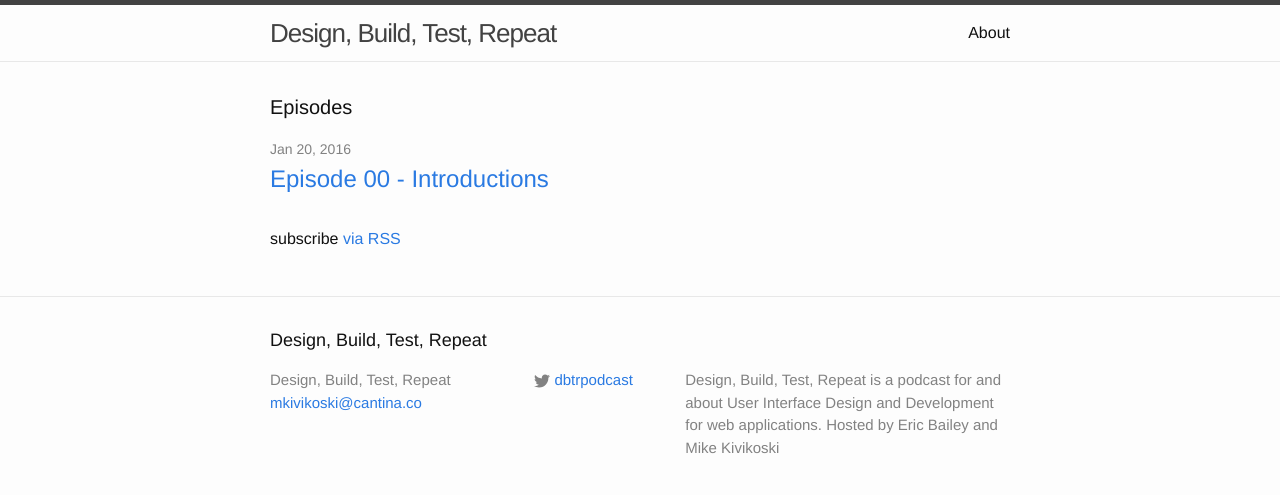
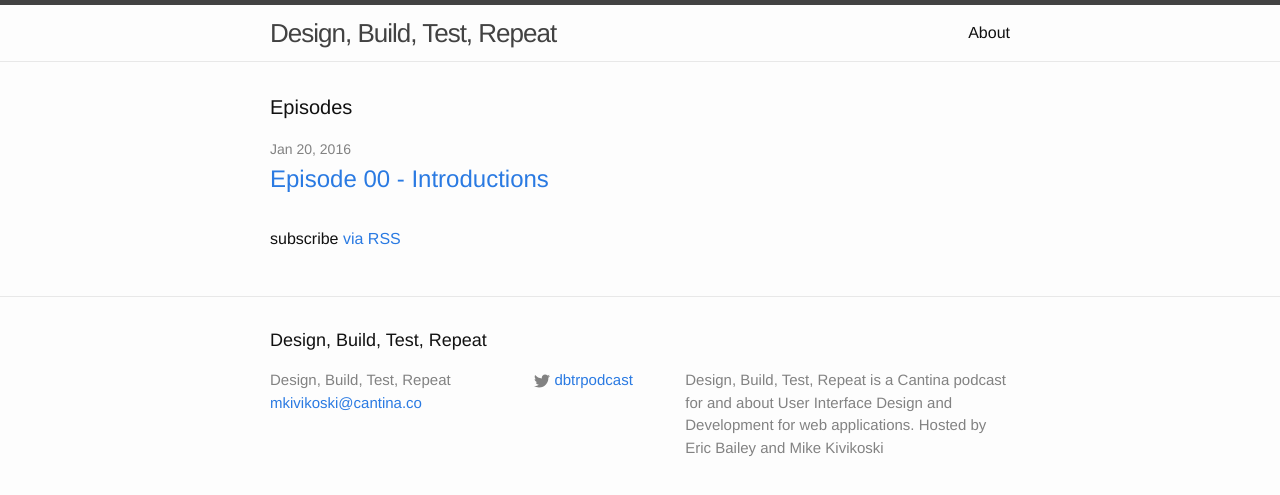
Before and after one commit to cantinac/design-build-test-repeat, a Jekyll site: the page built from index.html, in a window 1280 px wide. Shown: the top 495 px of the page. Built offline with Jekyll 4.4.1, drawn with Linux system fonts in a browser that asks for light colours.

Commit message:
add Cantina to metadata

```diff
--- a/_config.yml
+++ b/_config.yml
@@ -2,7 +2,7 @@
 title: Design, Build, Test, Repeat
 email: mkivikoski@cantina.co
 description: > # this means to ignore newlines until "baseurl:"
-  Design, Build, Test, Repeat is a podcast for and about User Interface Design and Development for web applications. Hosted by Eric Bailey and Mike Kivikoski
+  Design, Build, Test, Repeat is a Cantina podcast for and about User Interface Design and Development for web applications. Hosted by Eric Bailey and Mike Kivikoski
 baseurl: "" # the subpath of your site, e.g. /blog/
 url: "http://yourdomain.com" # the base hostname & protocol for your site
 twitter_username: dbtrpodcast
```
